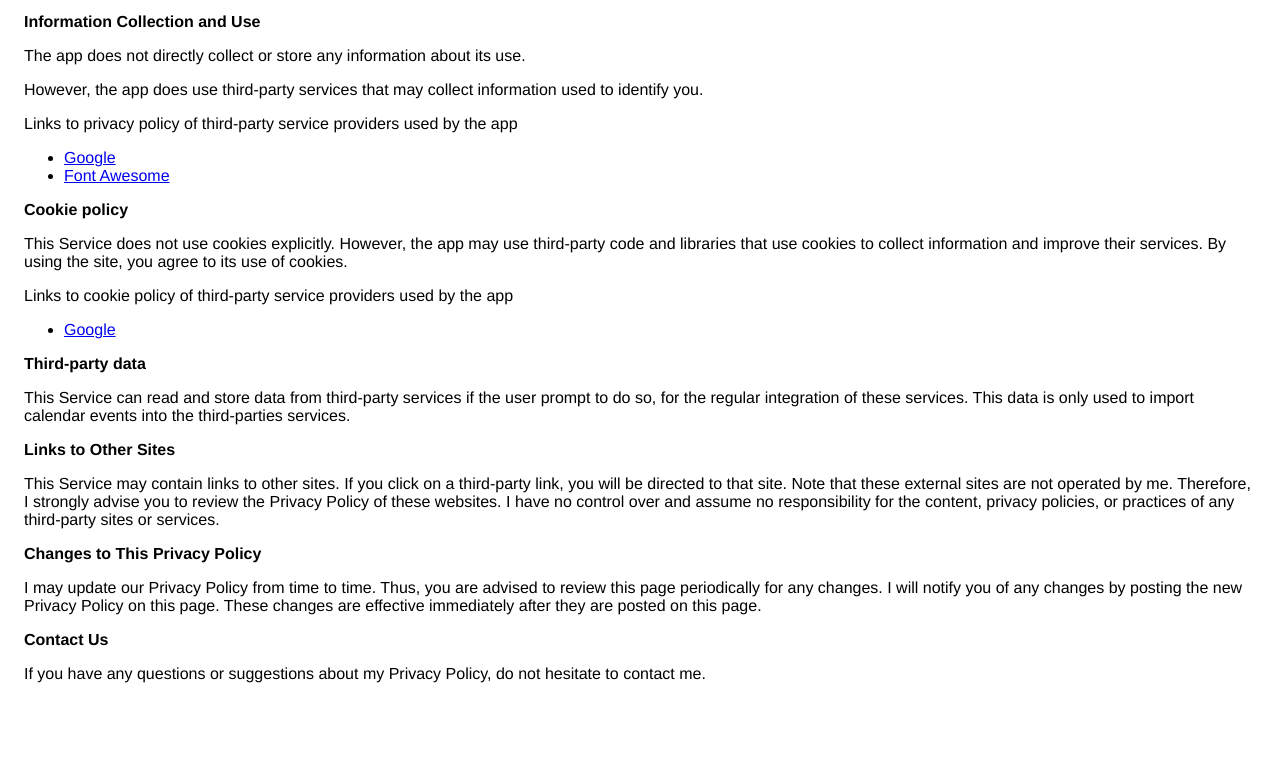
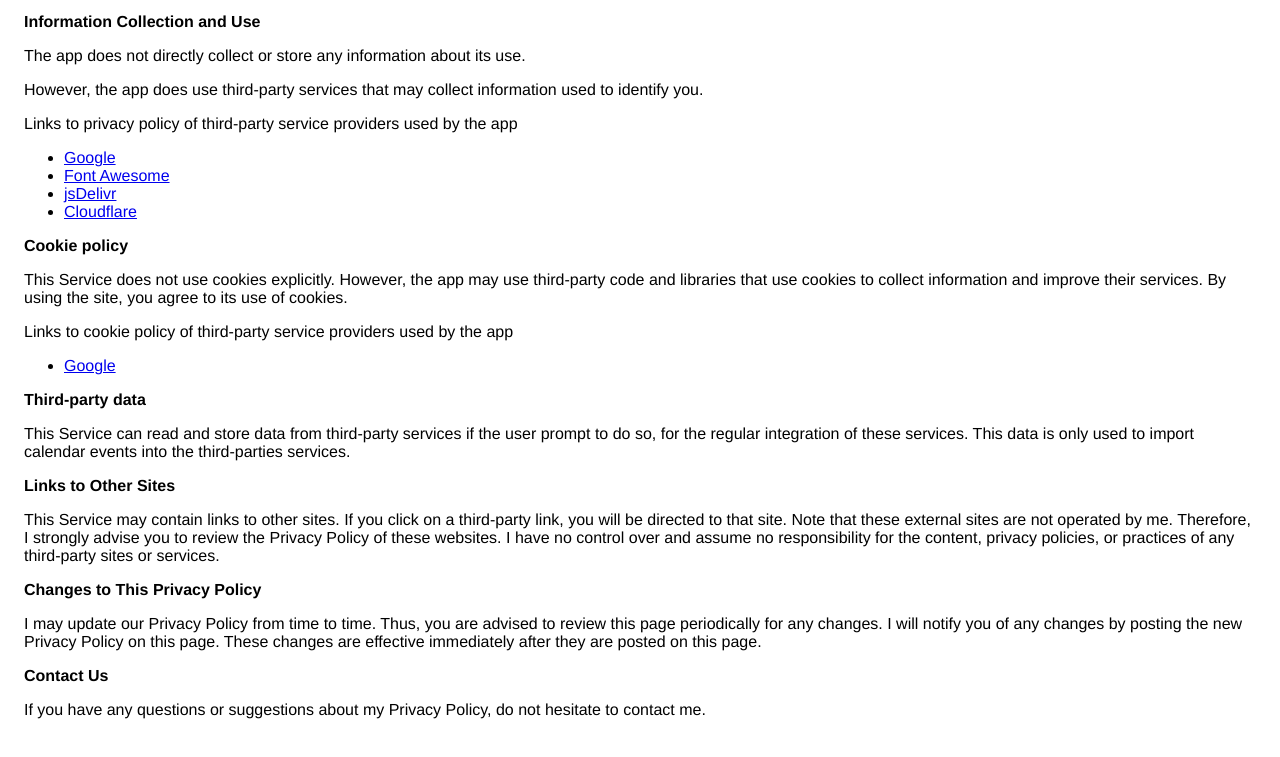
Before and after one commit to bebora/polimi-schedule-js, a plain HTML site: page privacy_policy.html in a window 1280 px wide. Shown: the part 113-870 px from the top of the page. Before the commit the page ends 836 px from the top, so only its background shows below. Drawn offline with Linux system fonts and the light colour scheme.

Commit message:
Update privacy policy with all third-parties

```diff
--- a/privacy_policy.html
+++ b/privacy_policy.html
@@ -26,6 +26,8 @@
         <ul>
             <li><a href="https://www.google.com/policies/privacy/" target="_blank">Google</a></li>
             <li><a href="https://fontawesome.com/privacy">Font Awesome</a></li>
+            <li><a href="https://www.jsdelivr.com/privacy-policy-jsdelivr-net">jsDelivr</a></li>
+            <li><a href="https://www.cloudflare.com/privacypolicy/">Cloudflare</a></li>
         </ul>
     </div>
     <p><strong>Cookie policy</strong></p>
```
